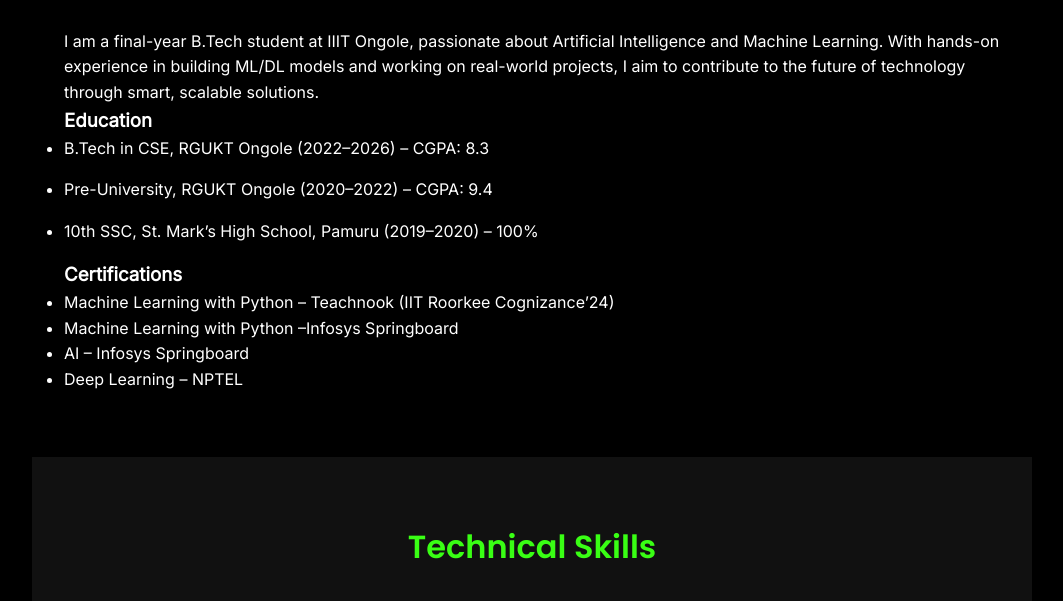
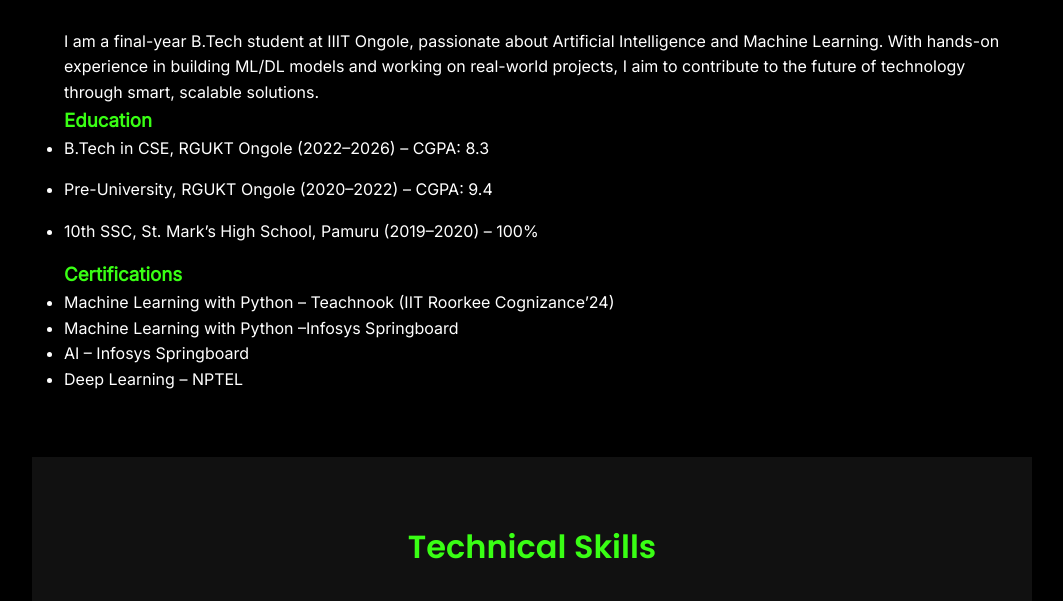
Before and after one commit to thrinaadhvarmagunje/portfolio, a plain HTML site: page index.html in a window 1280 px wide. Shown: the part 944-1545 px from the top of the page, without its empty margins (108-1171 px from the left). Drawn offline with nearby package versions, Linux system fonts and the light colour scheme.

Commit message:
Update index.html

```diff
--- a/index.html
+++ b/index.html
@@ -60,14 +60,14 @@
 
     <p>I am a final-year B.Tech student at IIIT Ongole, passionate about Artificial Intelligence and Machine Learning. With hands-on experience in building ML/DL models and working on real-world projects, I aim to contribute to the future of technology through smart, scalable solutions.</p>
 
-    <h3>Education</h3>
+    <h3 style="color:#39FF14">Education</h3>
     <ul class="timeline">
       <li>B.Tech in CSE, RGUKT Ongole (2022–2026) – CGPA: 8.3</li>
       <li>Pre-University, RGUKT Ongole (2020–2022) – CGPA: 9.4</li>
       <li>10th SSC, St. Mark’s High School, Pamuru (2019–2020) – 100%</li>
     </ul>
 
-    <h3>Certifications</h3>
+    <h3 style="color:#39FF14">Certifications</h3>
     <ul>
       <li>Machine Learning with Python – Teachnook (IIT Roorkee Cognizance’24)</li>
       <li>Machine Learning with Python –Infosys Springboard</li>
```
